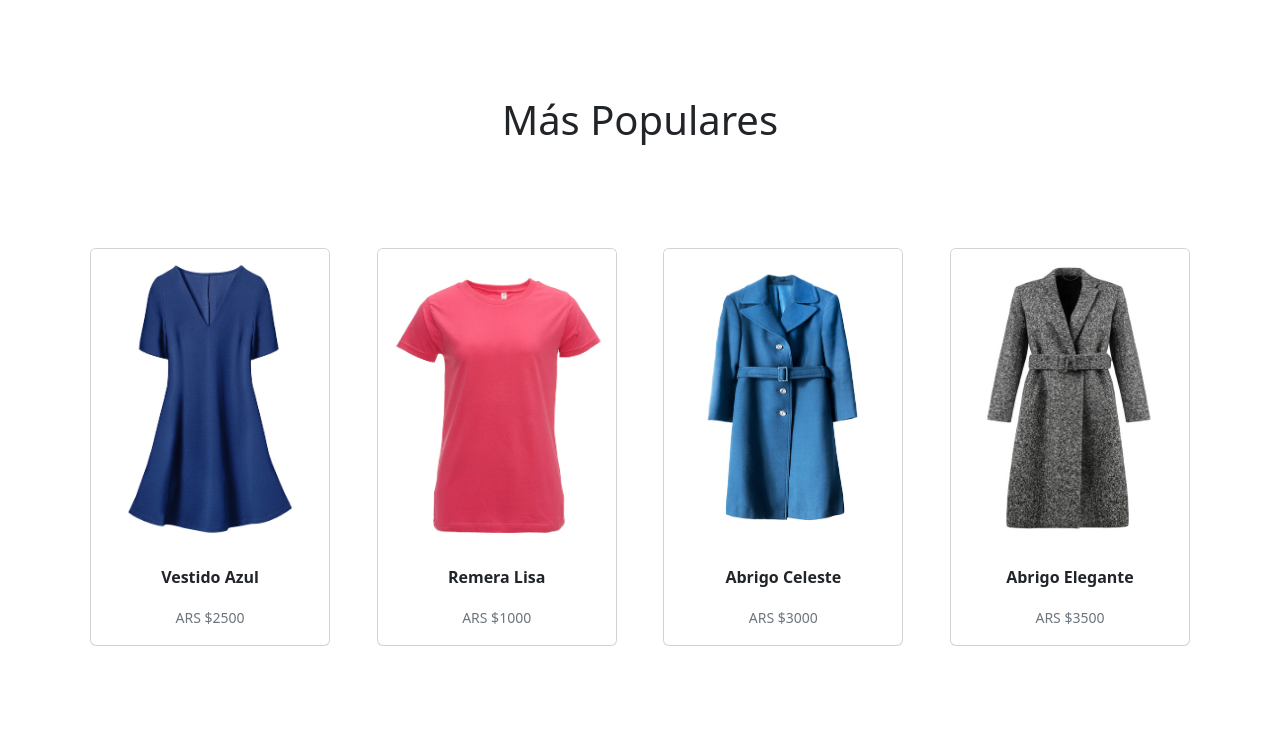
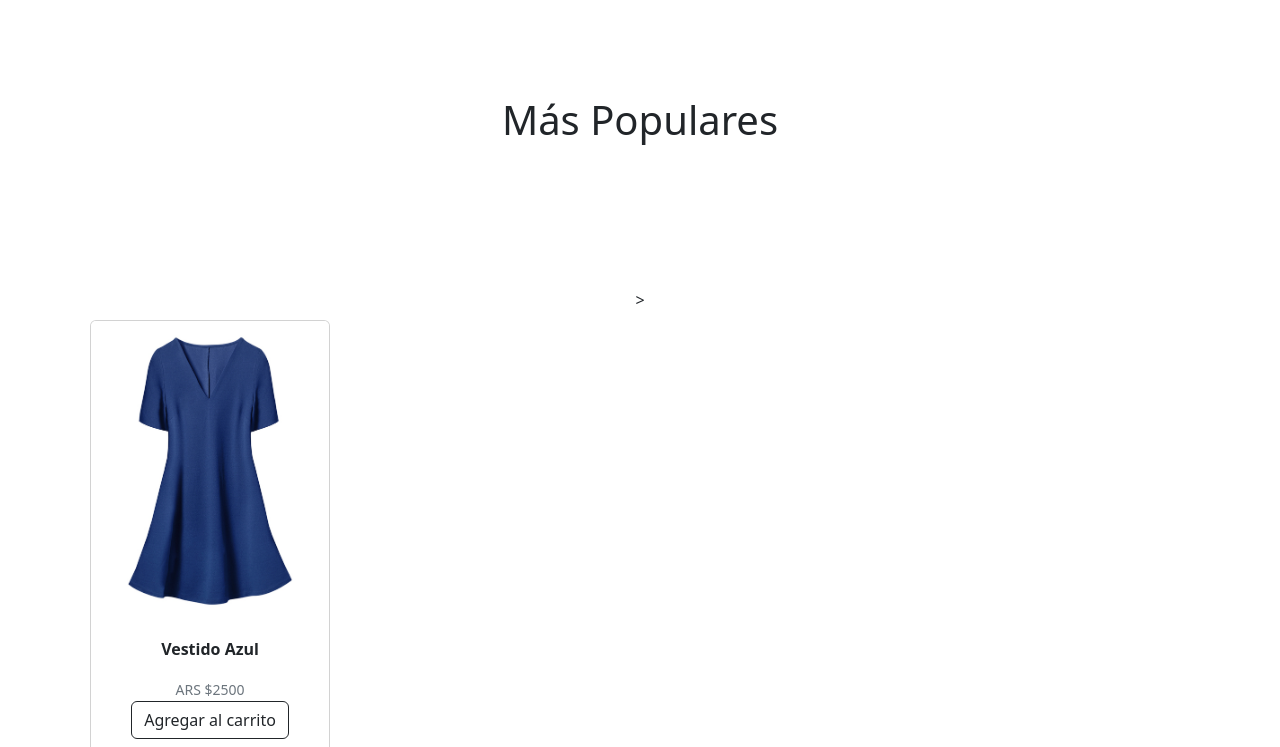
Before and after one commit to ModeBoutique/ModeBoutique.github.io, a website: page index.html in a window 1280 px wide. Shown: the part 872-1619 px from the top of the page. Drawn offline with Linux system fonts and the light colour scheme.

Commit message:
Update index.html

```diff
--- a/index.html
+++ b/index.html
@@ -101,6 +101,19 @@
       <div
         class="d-flex justify-content-between align-items-center flex-column flex-lg-row my-5"
         id="nuevo"
+        <div id="carrito" class="mt-5">
+  <!-- Aquí se mostrarán los elementos seleccionados por el usuario -->
+</div> <script>
+  // Función para agregar un producto al carrito
+  function agregarAlCarrito(nombre, precio) {
+    // Crear un nuevo elemento de lista
+    var nuevoElemento = document.createElement("li");
+    nuevoElemento.textContent = nombre + " - $" + precio;
+
+    // Agregar el nuevo elemento al carrito
+    document.getElementById("carrito").appendChild(nuevoElemento);
+  }
+</script>
       >
         <div class="card m-2" style="width: 15rem">
           <a href="paginas/producto.html">
@@ -115,7 +128,10 @@
           <div class="card-body">
             <p class="card-text fw-bold">Vestido Azul</p>
             <small class="text-secondary"> ARS $2500 </small>
-          </div>
+             <button onclick="agregarAlCarrito('Vestido Azul', 2500)" class="btn btn-outline-dark">Agregar al carrito</button>
+  </div>
+</div>
+        </div>
         </div>
         <div class="card m-2" style="width: 15rem">
           <a href="paginas/producto.html">
```
